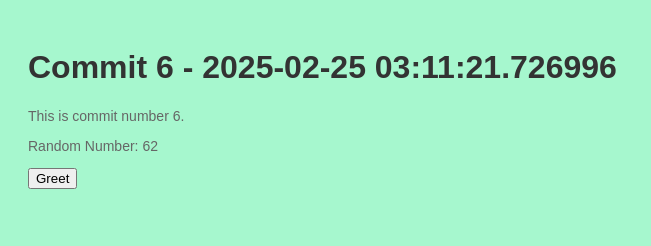
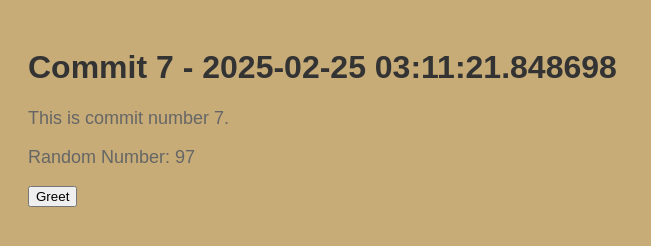
Before and after one commit to legbald0d/myrep-repo-20250225031118, a plain HTML site: page index.html in a window 1280 px wide. Shown: the whole page, without its empty margins (0-651 px from the left). Drawn offline with Linux system fonts and the light colour scheme.

Commit message:
📝 Commit 7 with HTML, CSS, and JS

```diff
--- a/index.html
+++ b/index.html
@@ -2,13 +2,13 @@
     <!DOCTYPE html>
     <html>
     <head>
-        <title>Commit 6 - 2025-02-25 03:11:21.726996</title>
+        <title>Commit 7 - 2025-02-25 03:11:21.848698</title>
         <link rel="stylesheet" href="style.css">
     </head>
     <body>
-        <h1>Commit 6 - 2025-02-25 03:11:21.726996</h1>
-        <p>This is commit number 6.</p>
-        <p>Random Number: 62</p>
+        <h1>Commit 7 - 2025-02-25 03:11:21.848698</h1>
+        <p>This is commit number 7.</p>
+        <p>Random Number: 97</p>
         <button onclick="greet()">Greet</button>
         <script src="script.js"></script>
     </body>
--- a/script.js
+++ b/script.js
@@ -2,4 +2,4 @@
     function greet() {
         alert('Hello from commit ' + commitNumber + '!');
     }
-    var commitNumber = 6;
+    var commitNumber = 7;
--- a/style.css
+++ b/style.css
@@ -1,7 +1,7 @@
 
     body {
         font-family: Arial, sans-serif;
-        background-color: #a6f7ce;
+        background-color: #c7ac78;
         padding: 20px;
     }
     h1 {
@@ -9,5 +9,5 @@
     }
     p {
         color: #666;
-        font-size: 14px;
+        font-size: 18px;
     }
```
